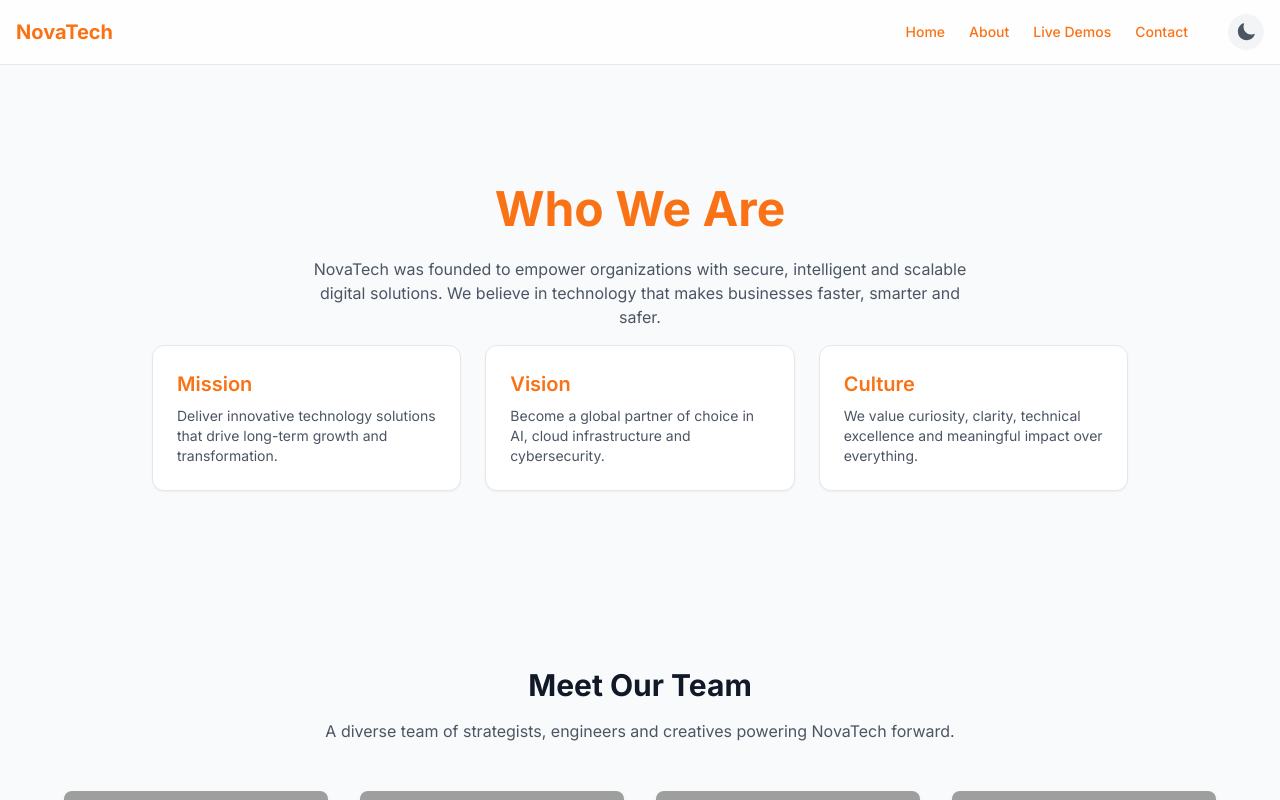
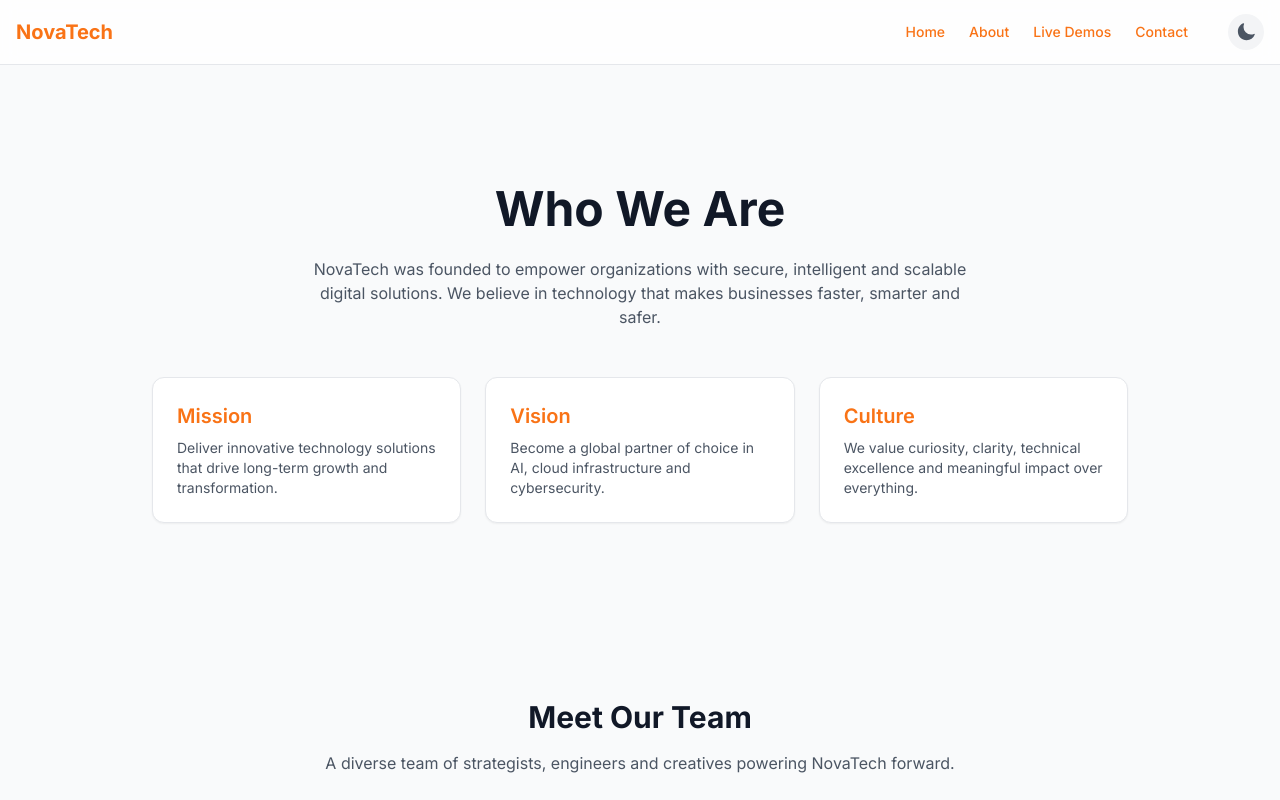
Before and after one commit to quim-romero/novatech, a React (Vite) app: page /about in a window 1280 px wide. Shown: the top 800 px of the page. Built offline with nearby package versions, Linux system fonts and the light colour scheme; grey boxes are pictures that could not be loaded.

Commit message:
Adjust spacing between paragraph and value boxes on About page

```diff
--- a/src/pages/About.jsx
+++ b/src/pages/About.jsx
@@ -35,16 +35,16 @@ export default function About() {
       </Helmet>
 
       <motion.div
-        className="space-y-4 max-w-5xl mx-auto px-6 py-24"
+        className="max-w-5xl mx-auto px-6 py-24"
         initial={{ opacity: 0, y: 30 }}
         animate={{ opacity: 1, y: 0 }}
         exit={{ opacity: 0, y: -20 }}
         transition={{ duration: 0.4 }}
       >
-        <h1 className="text-3xl md:text-5xl font-bold text-brand dark:text-white text-center mb-6">
+        <h1 className="text-3xl md:text-5xl font-bold text-gray-900 dark:text-white mb-6 text-center">
           Who We Are
         </h1>
-        <p className="text-gray-600 dark:text-gray-400 text-center max-w-2xl mx-auto">
+        <p className="text-gray-600 dark:text-gray-400 text-center max-w-2xl mx-auto mb-12">
           NovaTech was founded to empower organizations with secure, intelligent and scalable digital solutions. We believe in technology that makes businesses faster, smarter and safer.
         </p>
 
```
